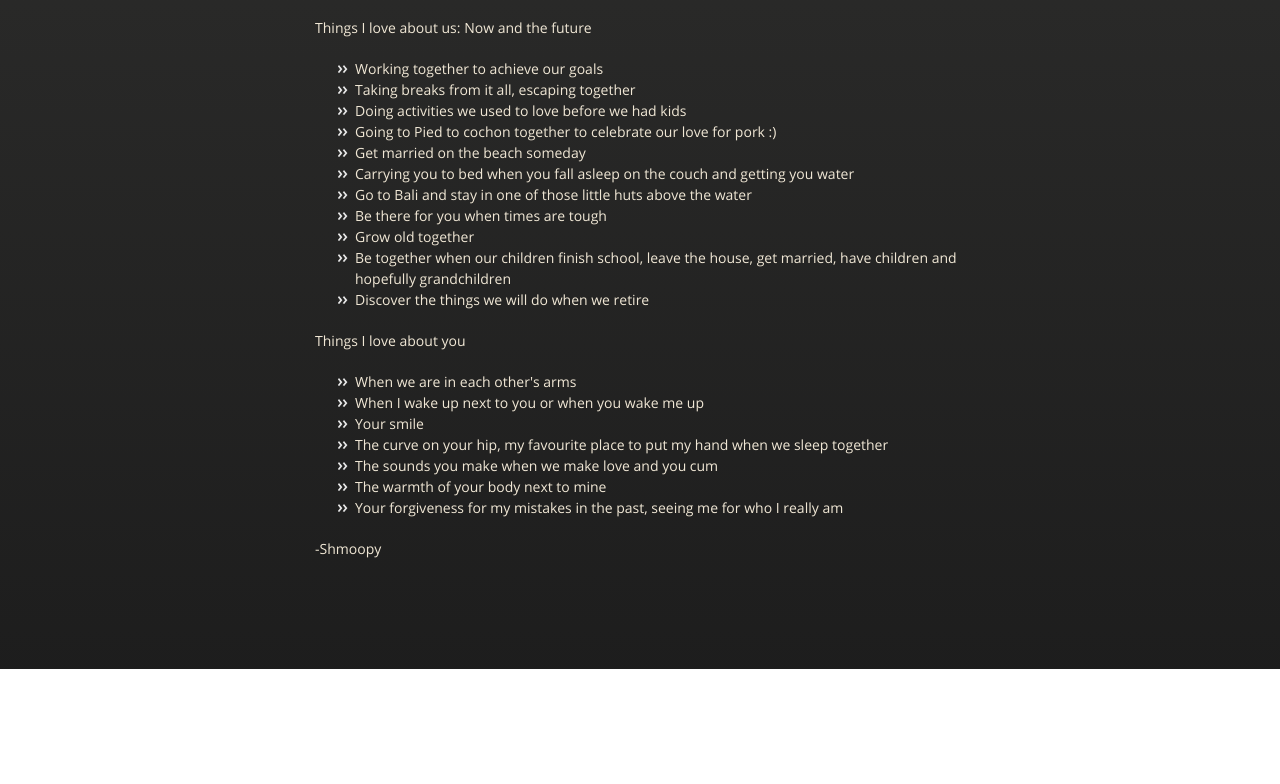
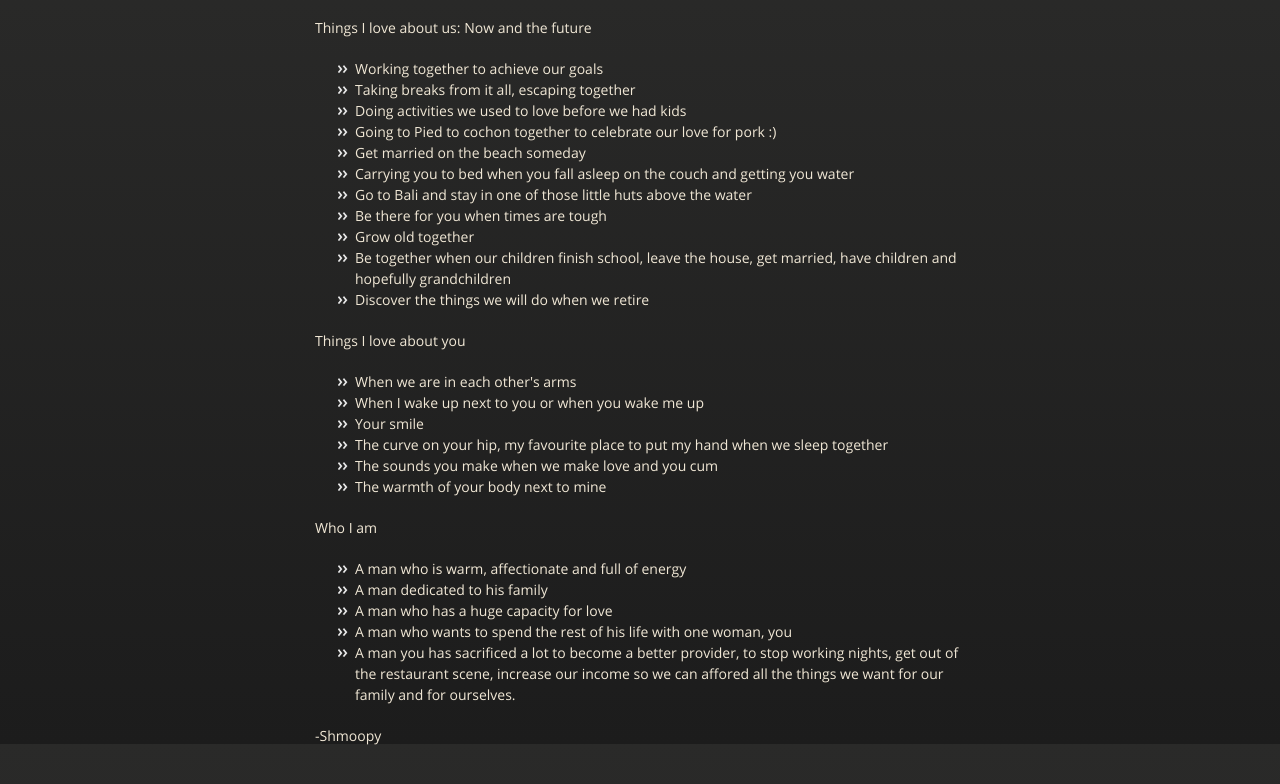
Before and after one commit to snowy13/our-love, a plain HTML site: page love.html in a window 1280 px wide. Shown: the part 856-1640 px from the top of the page. Before the commit the page ends 1525 px from the top, so only its background shows below. Drawn offline with nearby package versions, Linux system fonts and the light colour scheme.

Commit message:
Update love.html

```diff
--- a/love.html
+++ b/love.html
@@ -79,7 +79,15 @@ href="https://twitter.com/michigangraham">mattgraham</a></span>
 <li>The curve on your hip, my favourite place to put my hand when we sleep together</li>
 <li>The sounds you make when we make love and you cum</li>
 <li>The warmth of your body next to mine</li>
-<li>Your forgiveness for my mistakes in the past, seeing me for who I really am</li>
+</ul>
+
+<p>Who I am</p>
+<ul>
+<li>A man who is warm, affectionate and full of energy</li>
+<li>A man dedicated to his family</li>
+<li>A man who has a huge capacity for love</li>
+<li>A man who wants to spend the rest of his life with one woman, you</li>
+<li>A man you has sacrificed a lot to become a better provider, to stop working nights, get out of the restaurant scene, increase our income so we can affored all the things we want for our family and for ourselves.</li>
 </ul>
 
 
```
